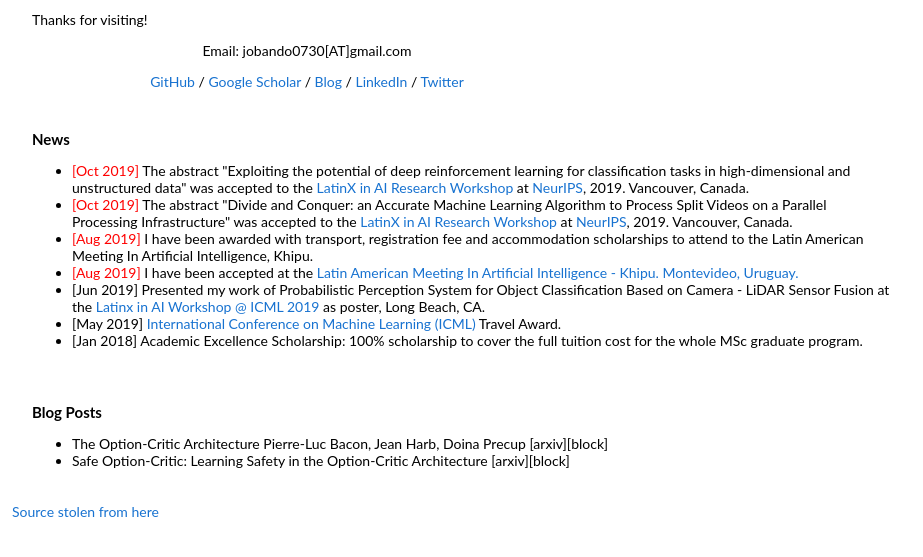
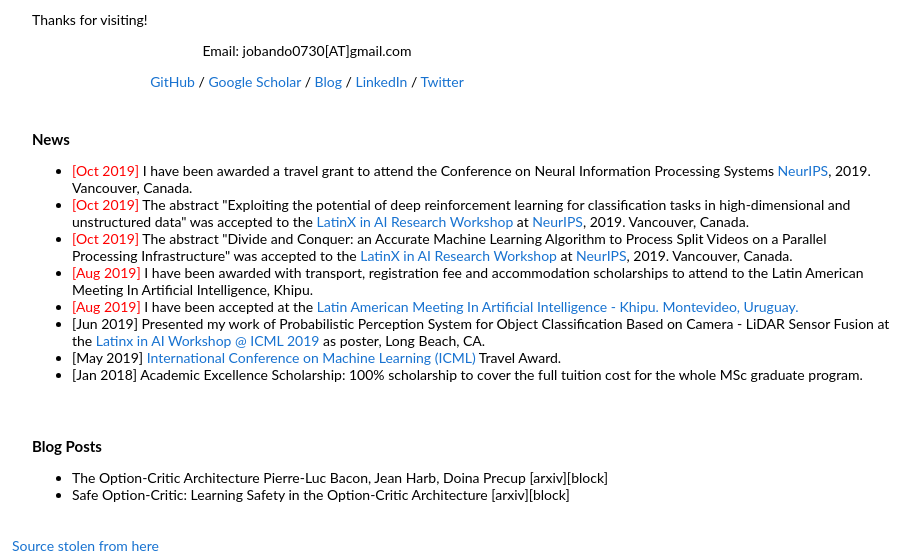
Before and after one commit to JohanSamir/johan0730.github.io, a plain HTML site: page index.html in a window 1280 px wide. Shown: the part 466-1023 px from the top of the page, without its empty margins (178-1101 px from the left). Before the commit the page ends 994 px from the top, so only its background shows below. Drawn offline with Linux system fonts and the light colour scheme.

Commit message:
Updating

```diff
--- a/index.html
+++ b/index.html
@@ -96,6 +96,9 @@
             <heading>News</heading>
             <ul>
 
+              <li>
+                 <font color="red">[Oct 2019]</font> I have been awarded a travel grant to attend the Conference on Neural Information Processing Systems <a href="https://www.nips.cc/">NeurIPS</a>, 2019. Vancouver, Canada.</li>
+
                <li>
                  <font color="red">[Oct 2019]</font> The abstract "Exploiting the potential of deep reinforcement learning for classification tasks in high-dimensional and unstructured data" was accepted to the <a href=" http://www.latinxinai.org/neurips-2019">LatinX in AI Research Workshop</a> at <a href="https://www.nips.cc/">NeurIPS</a>, 2019. Vancouver, Canada.</li>
               <li>
```
